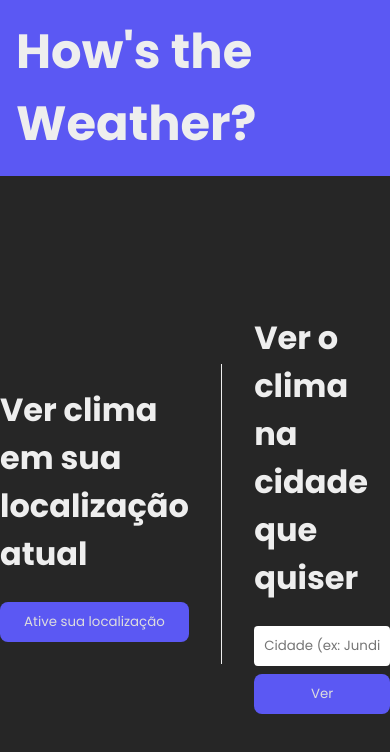
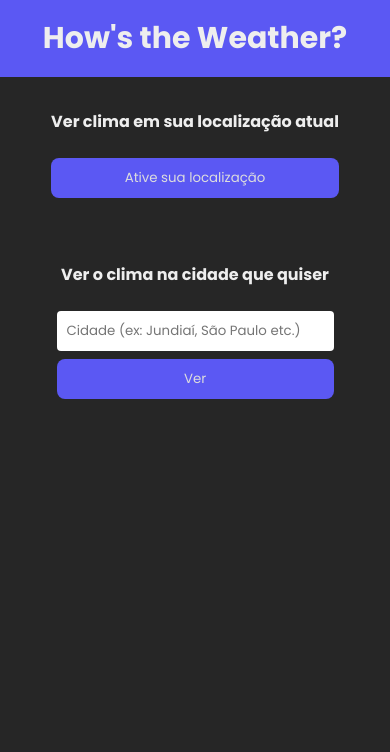
Before and after one commit to brnofranco/howstheweather, a React (Create React App) app: page / in a window 390 px wide. Shown: the top 752 px of the page. Built offline with nearby package versions, Linux system fonts and the light colour scheme.

Commit message:
Tela inicial responsiva

```diff
--- a/src/pages/Home/index.jsx
+++ b/src/pages/Home/index.jsx
@@ -67,24 +67,30 @@ export default function Home() {
                 <h1> How's the Weather? </h1>
             </div>
             <div className="home-content">
-                <aside>
+                <section className="aside-container">
                     <div className="aside-content">
                         <h1> Ver clima em sua localização atual </h1>
                         <button onClick={handleLocationTrue}> Ative sua localização </button>
                     </div>
-                </aside>
+                </section>
+
                 <div className="divider">
                     <div className="line"></div>
                 </div>
-                <main>
+
+                <section className="main-container">
                     <div className="main-content">
                         <h1> Ver o clima na cidade que quiser </h1>
                         <form onSubmit={handleGetWeatherByName}>
-                    <input type="text" value={city} onChange={(e) => setCity(e.target.value)} placeholder="Cidade (ex: Jundiaí, São Paulo, Rio de Janeiro)" />
+                            <input type="text"
+                                value={city}
+                                onChange={(e) => setCity(e.target.value)}
+                                placeholder="Cidade (ex: Jundiaí, São Paulo etc.)"
+                            />
                             <button type="submit"> Ver </button>
                         </form>
                     </div>
-                </main>
+                </section>
             </div>
             </>
         );
--- a/src/pages/Home/styles.sass
+++ b/src/pages/Home/styles.sass
@@ -23,7 +23,7 @@
     flex-direction: row
     gap: 32px
 
-    aside
+    .aside-container
         flex: 99
         width: 100%
         display: flex
@@ -54,7 +54,7 @@
             border-left: 1px solid #eeeeee
 
 
-    main
+    .main-container
         flex: 99
         width: 100%
         display: flex
@@ -90,3 +90,37 @@
                         border: none
                         outline: none
                         box-shadow: 0 0 5px black
+
+@media (max-width: 767px)
+    .home-title
+        font-size: 15px
+
+    .home-content
+        width: 100%
+        height: 80vh
+        display: flex
+        flex-direction: column
+        gap: 0px
+
+        .divider
+            flex: 0
+
+            .line
+                height: 0px
+                border-left: 0
+
+        .aside-container
+            flex: 0
+            padding: 2rem
+
+            .aside-content
+                h1
+                    font-size: 16px
+
+        .main-container
+            flex: 0
+            padding: 2rem
+
+            .main-content
+                h1
+                    font-size: 16px
```
Lines whose indentation alone changed are shown as unchanged.
